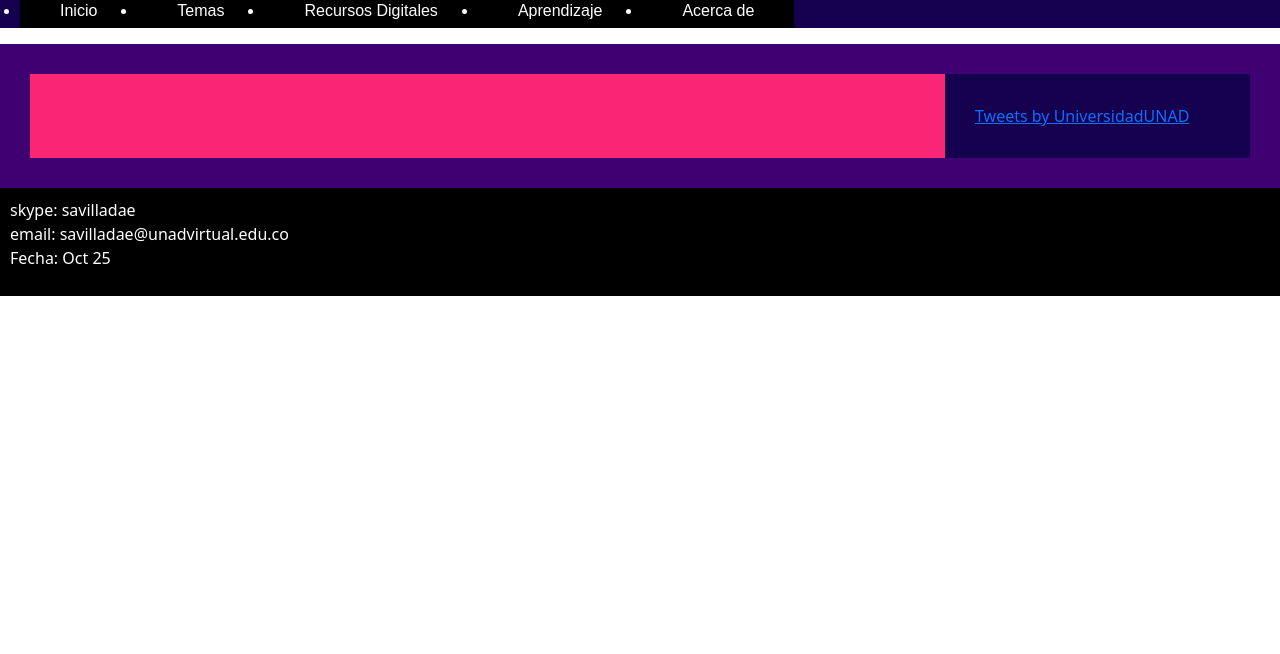
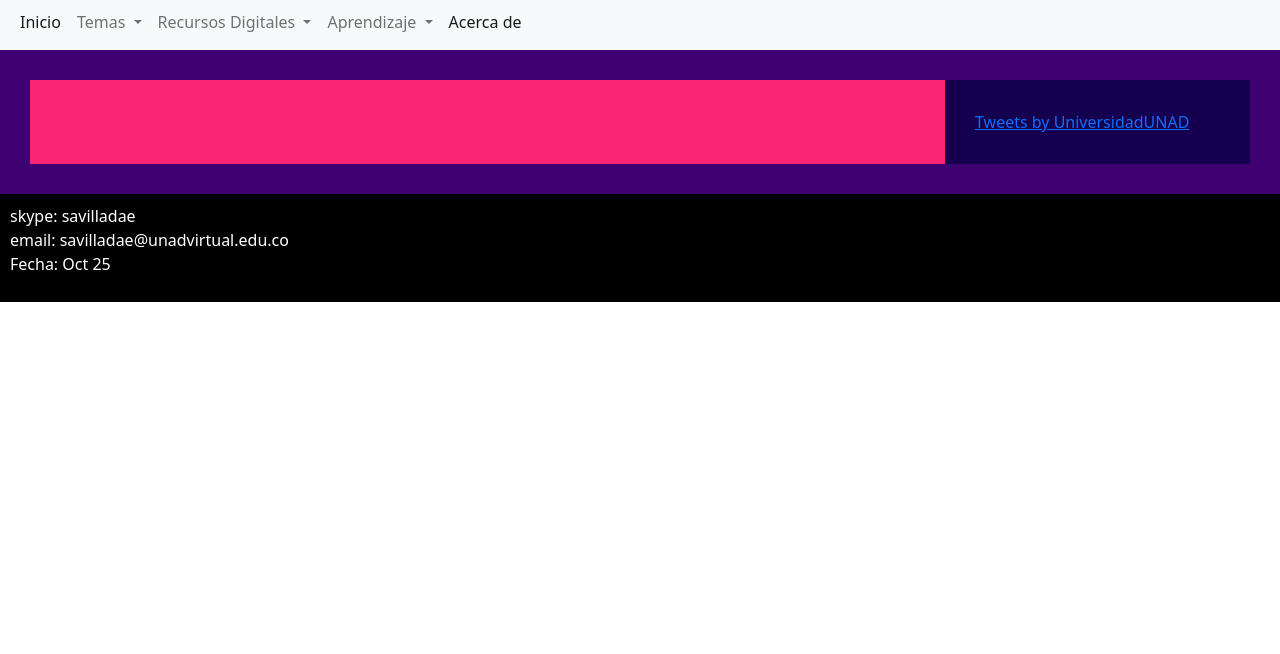
Before and after one commit to savilladae/DSW-SergioVillada, a plain HTML site: page fase4/fase3/actividad1.html in a window 1280 px wide. Shown: the part 146-800 px from the top of the page. Drawn offline with nearby package versions, Linux system fonts and the light colour scheme.

Commit message:
Update actividad1.html

```diff
--- a/fase4/fase3/actividad1.html
+++ b/fase4/fase3/actividad1.html
@@ -5,7 +5,7 @@
     <meta charset="UTF-8">
     <meta http-equiv="X-UA-Compatible" content="IE=edge">
     <meta name="viewport" content="width=device-width, initial-scale=1.0">
-    <title>actividad1</title>
+    <title>Actividad 1</title>
     <link href="https://cdn.jsdelivr.net/npm/bootstrap@5.2.2/dist/css/bootstrap.min.css" rel="stylesheet"
         integrity="sha384-Zenh87qX5JnK2Jl0vWa8Ck2rdkQ2Bzep5IDxbcnCeuOxjzrPF/et3URy9Bv1WTRi" crossorigin="anonymous">
     <link rel="stylesheet" href="css/stilos.css">
@@ -19,30 +19,60 @@
         </h1>
 
     </header>
-    <nav>
-        <ul class="navegacion">
-            <li><a href="index.html">Inicio</a></li>
-            <li><a href="#">Temas</a>
-                <ul>
-                    <li><a href="etiquetas.html">Etiquetas Básicas de HTML</a> </li>
-                    <li><a href="atributosyva.html">Atributos y valores</a> </li>
+
+    <nav class="navbar navbar-expand-lg bg-light">
+        <div class="container-fluid">
+            <button class="navbar-toggler" type="button" data-bs-toggle="collapse" data-bs-target="#navbarNavDropdown"
+                aria-controls="navbarNavDropdown" aria-expanded="false" aria-label="Toggle navigation">
+                <span class="navbar-toggler-icon"></span>
+            </button>
+            <div class="collapse navbar-collapse" id="navbarNavDropdown">
+                <ul class="navbar-nav">
+                    <li class="nav-item">
+                        <a class="nav-link active" aria-current="page" href="index.html">Inicio</a>
+                    </li>
+
+                    <li class="nav-item dropdown">
+                        <a class="nav-link dropdown-toggle" href="#" role="button" data-bs-toggle="dropdown"
+                            aria-expanded="false">
+                            Temas
+                        </a>
+                        <ul class="dropdown-menu">
+                            <li><a class="dropdown-item" href="etiquetas.html">Etiquetas Básicas de HTML</a></li>
+                            <li><a class="dropdown-item" href="atributosyva.html">Atributos y valores</a></li>
                         </ul>
                     </li>
-            <li><a href="#">Recursos Digitales</a>
-                <ul>
-                    <li><a href="recuros1.html">Recurso 1</a> </li>
-                    <li><a href="recursos2.html">Recurso 2</a> </li>
+                    <li class="nav-item dropdown">
+                        <a class="nav-link dropdown-toggle" href="#" role="button" data-bs-toggle="dropdown"
+                            aria-expanded="false">
+                            Recursos Digitales
+                        </a>
+                        <ul class="dropdown-menu">
+                            <li><a class="dropdown-item" href="recuros1.html">Recurso 1</a></li>
+                            <li><a class="dropdown-item" href="recursos2.html">Recurso 2</a></li>
                         </ul>
                     </li>
-            <li><a href="#">Aprendizaje</a>
-                <ul>
-                    <li><a href="actividad1.html">Actividad 1</a> </li>
-                    <li><a href="">Actividad 2</a> </li>
+
+                    <li class="nav-item dropdown">
+                        <a class="nav-link dropdown-toggle" href="#" role="button" data-bs-toggle="dropdown"
+                            aria-expanded="false">
+                            Aprendizaje
+                        </a>
+                        <ul class="dropdown-menu">
+                            <li><a class="dropdown-item" href="actividad1.html">Actividad 1</a></li>
+                            <li><a class="dropdown-item" href="#">Actividad 2</a></li>
                         </ul>
                     </li>
-            <li><a href="acercad.html">Acerca de</a></li>
+
+                    <li class="nav-item">
+                        <a class="nav-link active" aria-current="page" href="acercad.html">Acerca de</a>
+                    </li>
+
                 </ul>
+            </div>
+        </div>
     </nav>
+
     <main class="contenedor">
         <section class="principal">
 
```
Lines whose indentation alone changed are shown as unchanged.
